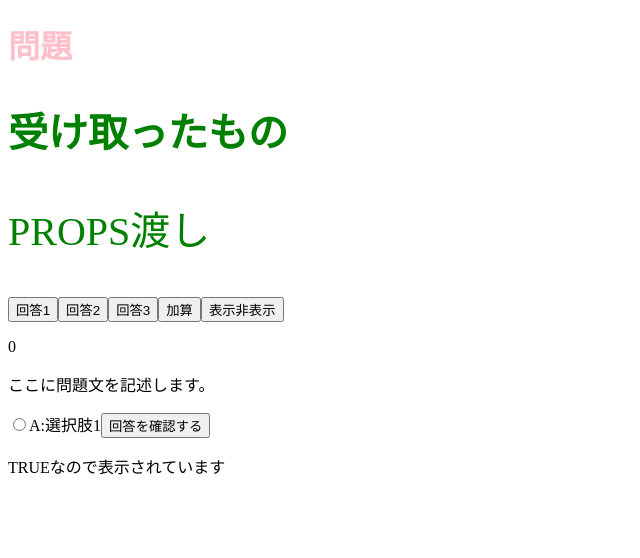
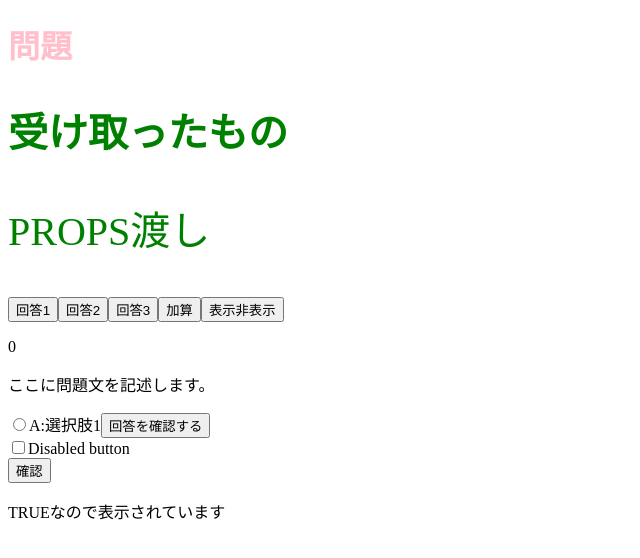
Before and after one commit to tatsuki-iketsu/practice_exam_react, a React (Create React App) app: page / in a window 1280 px wide. Shown: the top 558 px of the page, without its empty margins (0-640 px from the left). Built offline with nearby package versions, Linux system fonts and the light colour scheme.

Commit message:
問題システム作成中

```diff
--- a/src/components/ExamSet.jsx
+++ b/src/components/ExamSet.jsx
@@ -1,4 +1,7 @@
 import React from "react";
+
+// const [selectedItem, setselectedItem] = useState(['A', 'B', 'C'])
+const array = ["a","b"]
 
 const ExamDisplay = () =>{
     const selectAnswer = [
@@ -25,7 +28,28 @@ const ExamDisplay = () =>{
         selectAnswers : {selectAnswer}
 
     }
-    const onClickAnser = (selectAnswer)=> alert(`ボタンを押した${selectAnswer.item}`);
+    // const element = document.getElementById('mycheckbox');
+
+    const onClickAnser = (selectAnswer)=> alert(`ボタンを押した${array}`);
+    const selectedCheck = ()=> {
+        let a = document.querySelectorAll(
+            'input[name="ccc"]:checked'
+          );
+            console.log(a[0].value);
+          alert(`ボタンを押した${a[0].value}`);
+            // console.log(event);
+        // このあたりでチェックボックスを受けとる
+        // element.checked
+        // https://www.javadrive.jp/javascript/form/index3.html
+        // if(e){
+        //     alert(`true`);
+        // }else{
+        //     alert(`false`);
+        // }
+        // array.push(selectAnswer)
+
+        // array.push(e)
+    };
 
     return (
     <>
@@ -37,6 +61,19 @@ const ExamDisplay = () =>{
     <button onClick={()=>onClickAnser(selectAnswer[0])}>回答を確認する</button>
   </div>
 
+  <div>
+  <form name="aaa">
+      <input
+        type="checkbox"
+        name = 'ccc'
+        id="disable-button-checkbox"
+        value = "vavava"
+        // onChange={(e) => selectedCheck(e,"ABC")}
+      />
+      <label htmlFor="disable-button-checkbox">Disabled button</label>
+      </form>
+      <button onClick={()=>selectedCheck()}>確認</button>
+    </div>
 
     </>
 );
```
